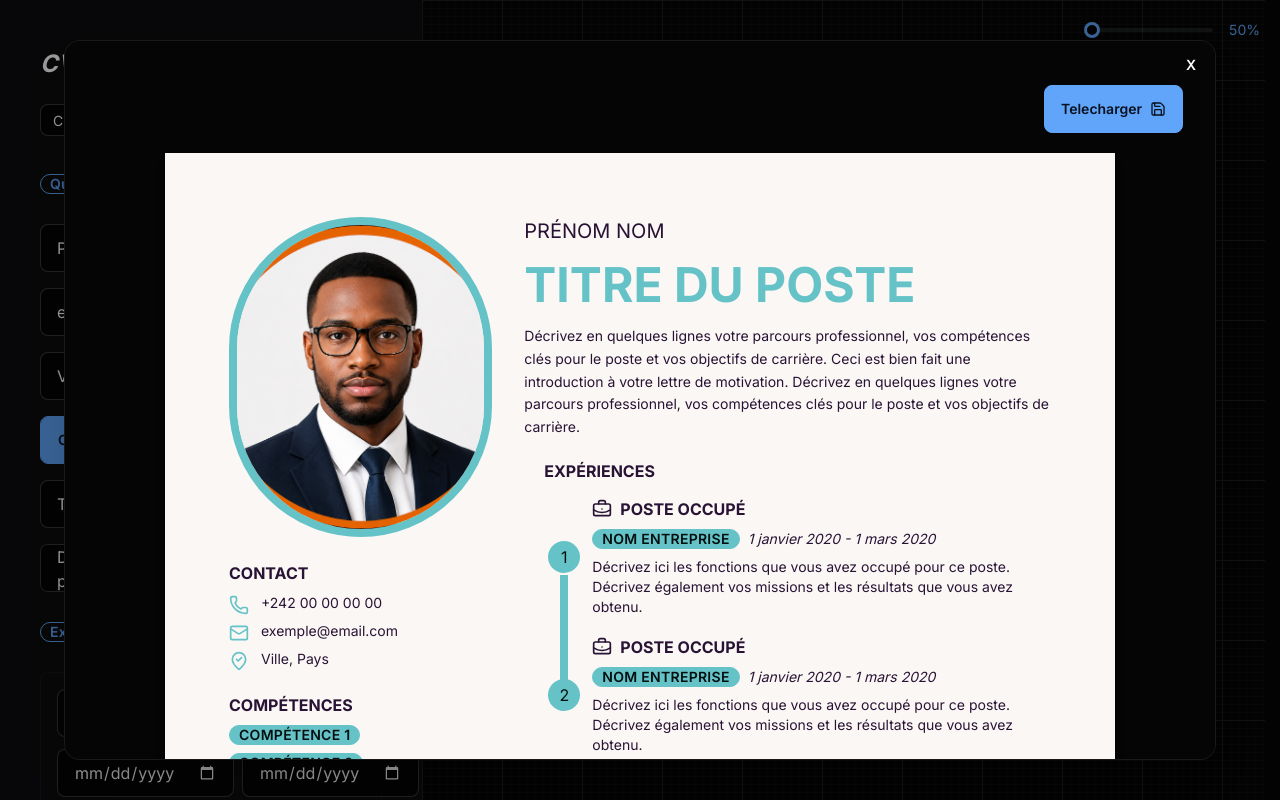
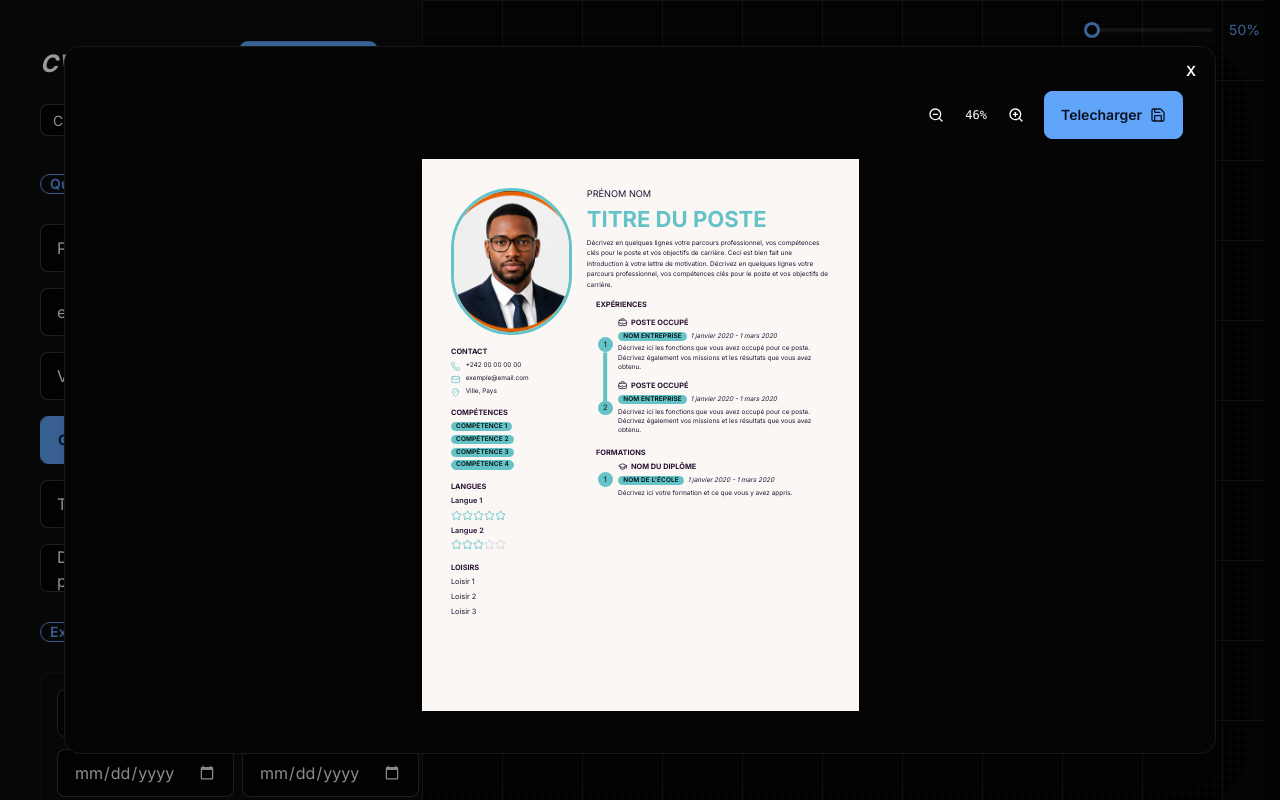
Before and after one commit to babacleven/CvRapide, a Next.js app in the folder cvbuilder/: page /builder in a window 1280 px wide. Both pictures are taken after a click on the button "Previsualiser". Built offline with nearby package versions, Linux system fonts and the light colour scheme.

Commit message:
Dialog: apercu CV ajuste a la taille avec zoom et export PDF en pleine resolution

```diff
--- a/cvbuilder/app/builder/page.tsx
+++ b/cvbuilder/app/builder/page.tsx
@@ -151,6 +151,8 @@ export default function Home() {
 
   const [activeTab, setActiveTab] = useState<"edit" | "preview">("edit");
   const [openSection, setOpenSection] = useState<string | null>("personal");
+  const [dialogZoom, setDialogZoom] = useState<number>(1);
+  const pdfContainerRef = useRef<HTMLDivElement>(null);
 
   useEffect(() => {
     document.title = "CVFast Builder - Créez votre CV";
@@ -214,6 +216,10 @@ export default function Home() {
   const handleDownloadPdf = async () => {
     const element = cvPreviewRef.current;
     if (element) {
+      const wrapper = pdfContainerRef.current
+        ?.firstElementChild as HTMLElement | null;
+      const prevZoom = wrapper?.style.zoom;
+      if (wrapper) wrapper.style.zoom = "1";
       try {
         const isMobile = window.innerWidth < 768;
         const canvas = await html2canvas(element, {
@@ -245,12 +251,34 @@ export default function Home() {
         });
       } catch (error) {
         console.error("Erreur lors de la generation du PDF :", error);
+      } finally {
+        if (wrapper && prevZoom) wrapper.style.zoom = prevZoom;
       }
     }
   };
 
   const toggleSection = (section: string) => {
     setOpenSection(openSection === section ? null : section);
+  };
+
+  const fitPdfPreview = () => {
+    const container = pdfContainerRef.current;
+    const modal = document.getElementById("pdf_modal") as HTMLDialogElement;
+    if (!container) return;
+    const availW = container.clientWidth - 40;
+    const box = modal?.querySelector(".modal-box") as HTMLElement | null;
+    const availH = box ? box.clientHeight - 120 : availW;
+    const scaleByW = availW / 950;
+    const scaleByH = availH > 0 ? availH / 1300 : scaleByW;
+    const scale = Math.max(0.3, Math.min(1, scaleByW, scaleByH));
+    setDialogZoom(Math.round(scale * 100) / 100);
+  };
+
+  const openPdfModal = () => {
+    const modal = document.getElementById("pdf_modal") as HTMLDialogElement;
+    if (!modal) return;
+    modal.showModal();
+    setTimeout(fitPdfPreview, 0);
   };
 
   const MobileHeader = () => (
@@ -354,11 +382,7 @@ export default function Home() {
           ))}
         </select>
         <button
-          onClick={() =>
-            (
-              document.getElementById("pdf_modal") as HTMLDialogElement
-            ).showModal()
-          }
+          onClick={openPdfModal}
           className="btn btn-primary btn-sm"
         >
           <Download className="w-4 h-4" />
@@ -473,11 +497,7 @@ export default function Home() {
           </div>
         </div>
         <button
-          onClick={() =>
-            (
-              document.getElementById("pdf_modal") as HTMLDialogElement
-            ).showModal()
-          }
+          onClick={openPdfModal}
           className="btn btn-primary w-full mt-3"
         >
           <Download className="w-4 h-4 mr-2" />
@@ -503,11 +523,7 @@ export default function Home() {
               </h1>
               <button
                 className="btn btn-primary"
-                onClick={() =>
-                  (
-                    document.getElementById("pdf_modal") as HTMLDialogElement
-                  ).showModal()
-                }
+                onClick={openPdfModal}
               >
                 Previsualiser
                 <Eye className="w-4" />
@@ -674,14 +690,46 @@ export default function Home() {
               </button>
             </form>
             <div className="mt-5">
-              <div className="flex justify-end mb-5">
+              <div className="flex justify-end mb-5 items-center gap-3">
+                <div className="flex items-center gap-1">
+                  <button
+                    onClick={() =>
+                      setDialogZoom(Math.max(0.3, dialogZoom - 0.1))
+                    }
+                    className="btn btn-ghost btn-sm btn-circle"
+                    title="Zoom arrière"
+                  >
+                    <ZoomOut className="w-4 h-4" />
+                  </button>
+                  <span className="text-xs font-mono w-10 text-center">
+                    {Math.round(dialogZoom * 100)}%
+                  </span>
+                  <button
+                    onClick={() =>
+                      setDialogZoom(Math.min(1.5, dialogZoom + 0.1))
+                    }
+                    className="btn btn-ghost btn-sm btn-circle"
+                    title="Zoom avant"
+                  >
+                    <ZoomIn className="w-4 h-4" />
+                  </button>
+                </div>
                 <button onClick={handleDownloadPdf} className="btn btn-primary">
                   Telecharger
                   <Save className="w-4" />
                 </button>
               </div>
-              <div className="w-full max-x-full overflow-auto">
-                <div className="w-full max-w-full flex justify-center items-center">
+              <div
+                ref={pdfContainerRef}
+                className="w-full max-w-full overflow-auto"
+              >
+                <div
+                  className="mx-auto"
+                  style={{
+                    zoom: dialogZoom,
+                    width: 950,
+                  }}
+                >
                   <CVPreview
                     personalDetails={personalDetails}
                     file={file}
```
